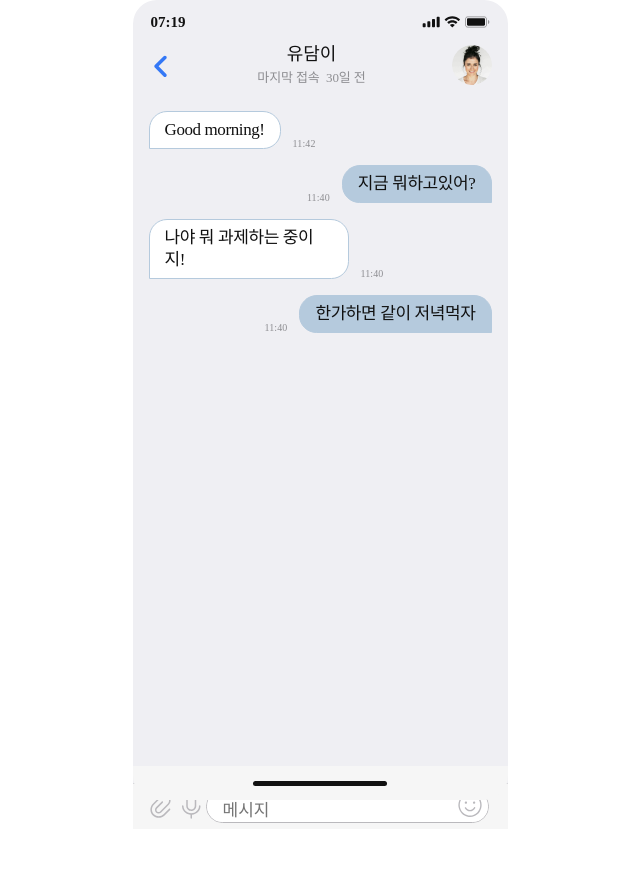
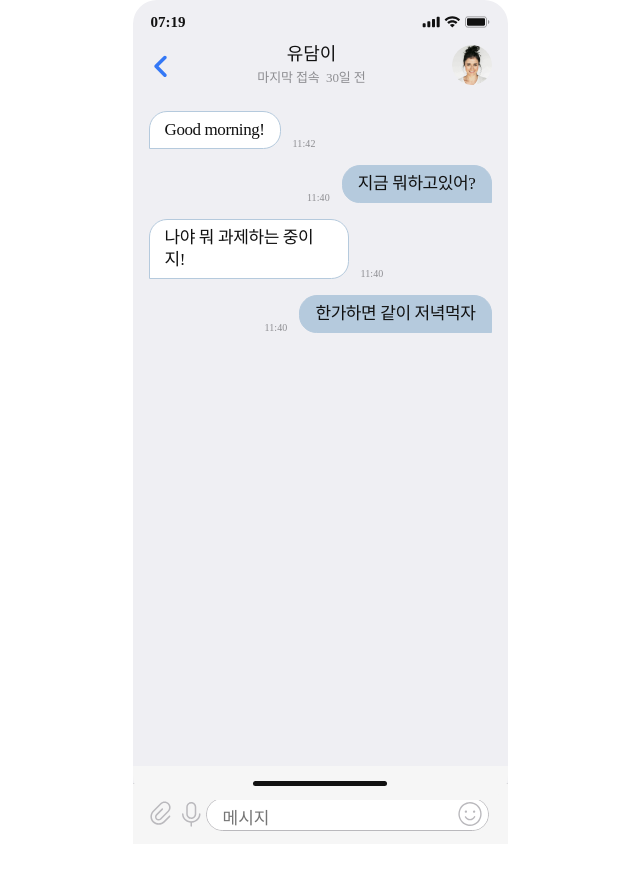
Before and after one commit to CEOS-Developers/react-messenger-19th, a React (Create React App) app: page / in a window 1280 px wide. Shown: the top 870 px of the page, without its empty margins (320-960 px from the left). Built offline with nearby package versions, Linux system fonts and the light colour scheme.

Commit message:
Refactor : input창 UX적 수정

```diff
--- a/src/components/ChatRoom/ChatInput.tsx
+++ b/src/components/ChatRoom/ChatInput.tsx
@@ -7,6 +7,7 @@ import {
   FormEvent,
   KeyboardEvent,
   SetStateAction,
+  useRef,
   useState,
 } from "react";
 import styled from "styled-components";
@@ -32,6 +33,8 @@ function ChatInput({ setChatData, me }: ChatInputProps) {
   };
   const handleChangeInputValue = (e: ChangeEvent<HTMLTextAreaElement>) => {
     setInputValue(e.target.value);
+
+    handleResizeHeight();
   };
 
   const handleInputSubmit = (e: FormEvent) => {
@@ -54,6 +57,17 @@ function ChatInput({ setChatData, me }: ChatInputProps) {
 
     setInputValue("");
   };
+
+  const textArea = useRef<HTMLTextAreaElement>(null);
+
+  const handleResizeHeight = () => {
+    if (!textArea.current) {
+      return;
+    }
+    textArea.current.style.height = "auto"; //height 초기화
+    textArea.current.style.height = textArea?.current?.scrollHeight + "px";
+  };
+
   return (
     <ChatInputWrapper onSubmit={handleInputSubmit}>
       <button type="button">
@@ -63,6 +77,8 @@ function ChatInput({ setChatData, me }: ChatInputProps) {
         <AudioIcon alt="음성 텍스트 입력 아이콘" />
       </button>
       <textarea
+        rows={1}
+        ref={textArea}
         onKeyDown={handleKeyDownInputValue}
         placeholder="메시지"
         onChange={handleChangeInputValue}
@@ -82,15 +98,19 @@ const ChatInputWrapper = styled.form`
   box-shadow: 0px -0.33px 0px 0px #a6a6aa;
   ${flexCenter}
   gap : 0.5rem;
-  height: 4.5rem;
+  height: 6rem;
   position: relative;
 
-  textarea {
+  textArea {
+    -ms-overflow-style: none; /* IE, Edge */
+    scrollbar-width: none; /* Firefox */
     border: none;
     outline: none;
     resize: none;
+    overflow: auto;
     width: 28.3rem;
     height: 3.3rem;
+    max-height: 5rem;
     border-radius: 1.65rem;
     border: 0.1rem solid var(--gray03);
     background: var(--white);
@@ -98,9 +118,12 @@ const ChatInputWrapper = styled.form`
     font-size: 1.7rem;
   }
 
+  textArea::-webkit-scrollbar {
+    display: none; /* Chrome, Safari, Opera */
+  }
   .emogi_icon {
     position: absolute;
     right: 2.3rem;
-    top: 0.6rem;
+    top: 1.5rem;
   }
 `;
--- a/src/components/ChatRoom/ChatRoom.tsx
+++ b/src/components/ChatRoom/ChatRoom.tsx
@@ -1,7 +1,6 @@
 import styled from "styled-components";
-import { flexCenter, flexColumn } from "styles/CommonStyle";
-
-import { ChangeEvent, FormEvent, useState, KeyboardEvent } from "react";
+import { flexColumn } from "styles/CommonStyle";
+import { useState } from "react";
 import mockData from "data/chatData.json";
 import { Chat } from "types/ChatData";
 import ChatRoomHeader from "components/ChatRoom/ChatRoomHeader";
```
Also changed, not shown: src/asset/icons/SendIcon.svg (added).
